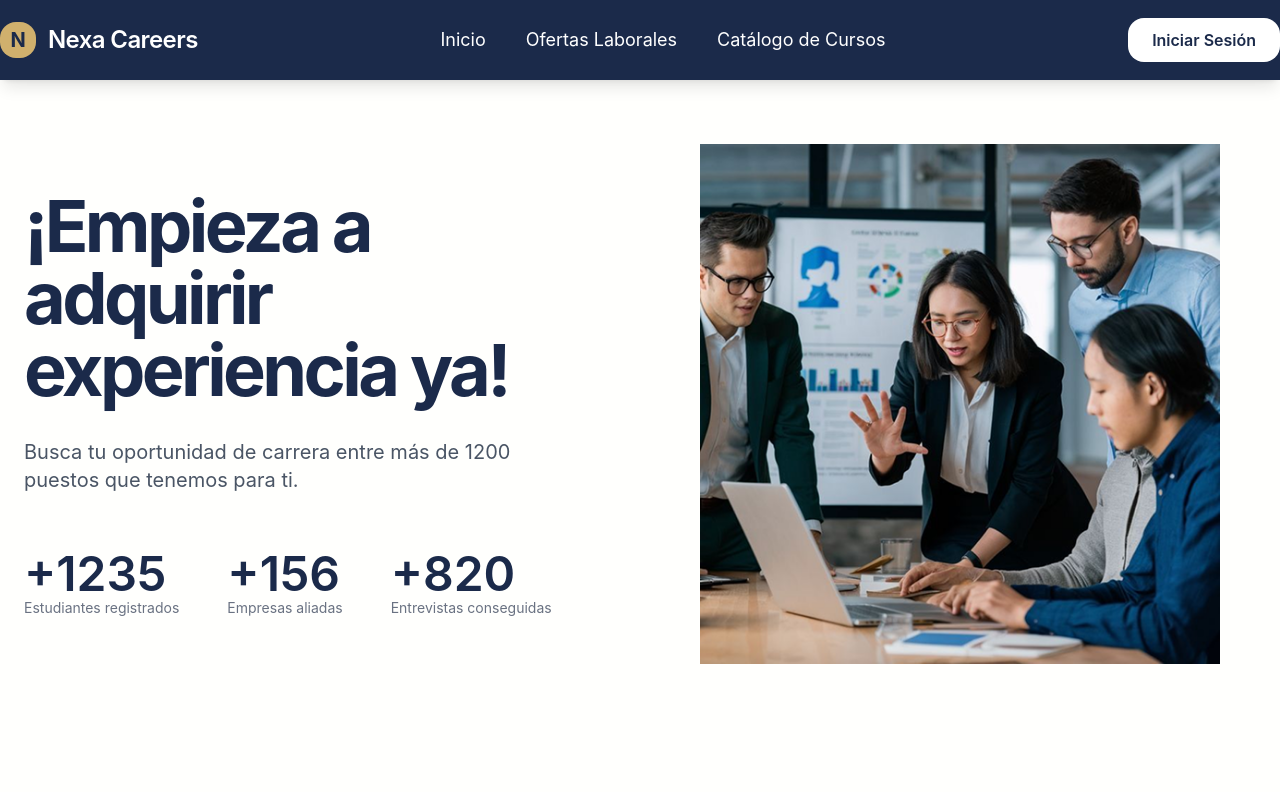
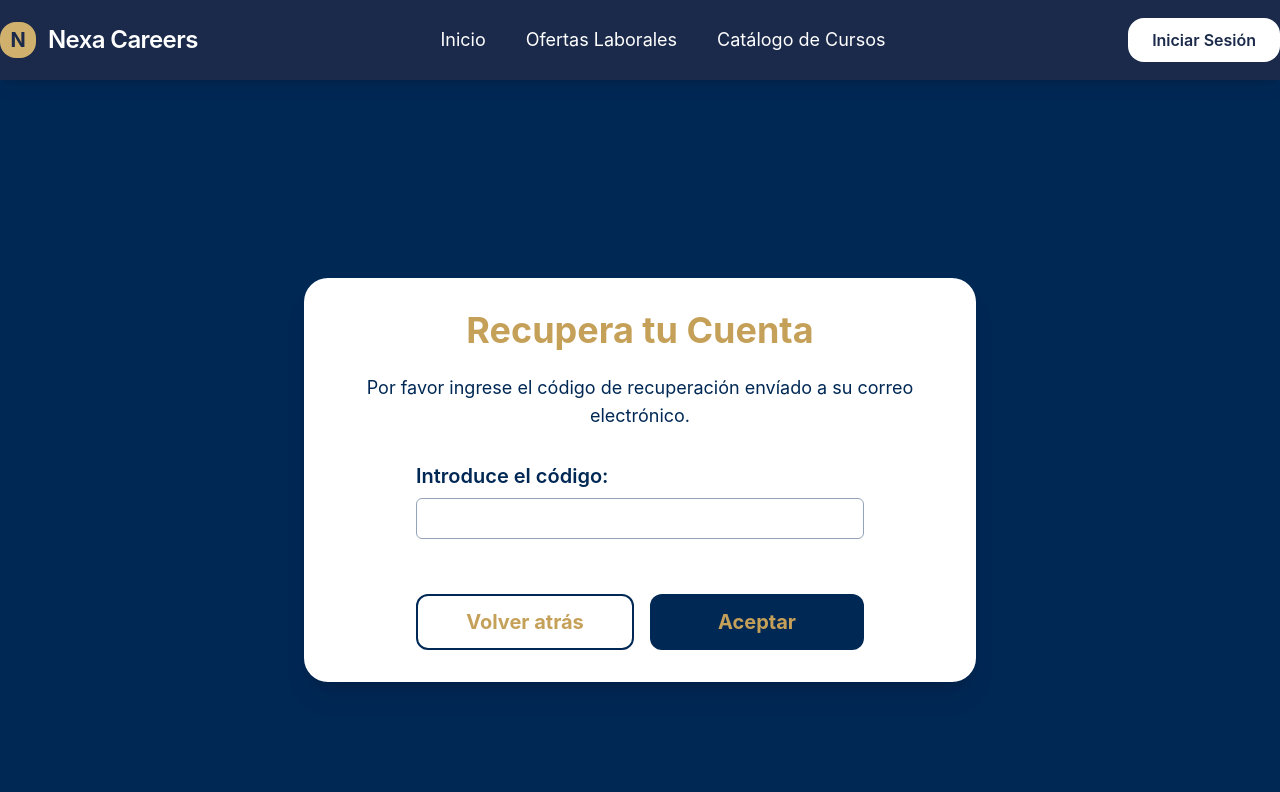
Before and after one commit to KamiGit21/Nexa_Career, a Vue app in the folder nexa_careers/: page /verificar-codigo in a window 1280 px wide. Before the commit this address led to /home. Shown: the top 792 px of the page. Built offline with nearby package versions, Linux system fonts and the light colour scheme.

Commit message:
Frontend: páginas de recuperar contraseña, ingresar código y elegir nueva contraseña

```diff
--- a/nexa_careers/src/frontend/views/InicioSesion.vue
+++ b/nexa_careers/src/frontend/views/InicioSesion.vue
@@ -62,6 +62,13 @@
             Iniciar Sesión
           </button>
         </form>
+
+        <div class="text-center mt-8 text-sm text-gray-500 space-y-2">
+          <p>
+            ¿Olvidaste tu contraseña?
+            <router-link to="/recuperar-password" class="text-[#b5943a] font-medium hover:underline">Recupérala aquí</router-link>
+          </p>
+        </div>
 
         <div class="text-center mt-8 text-sm text-gray-500 space-y-2">
           <p>
--- /dev/null
+++ b/nexa_careers/src/frontend/views/NuevaPassword.vue
@@ -0,0 +1,62 @@
+<template>
+  <div class="min-h-screen bg-[#002855] flex items-center justify-center p-4">
+    <div class="bg-white rounded-3xl p-8 w-full max-w-2xl shadow-xl">
+      <h1 class="text-[#c5a059] text-4xl font-bold text-center mb-6">Recupera tu Cuenta</h1>
+
+      <p class="text-[#002855] text-center mb-8 text-lg">
+        Por favor ingresa una nueva contraseña para tu cuenta.
+      </p>
+
+      <div class="space-y-4">
+        <PasswordField
+          v-model="password"
+          label="Contraseña nueva:"
+          placeholder="Escribe tu nueva contraseña"
+        />
+
+        <PasswordStrength :password="password" />
+
+        <PasswordField
+          v-model="confirmarPassword"
+          label="Confirmar contraseña:"
+          placeholder="Repite tu contraseña"
+          :error="errorCoincidencia"
+        />
+
+        <div class="pt-6">
+          <button
+            @click="confirmarCambio"
+            class="w-full py-4 bg-[#002855] text-[#c5a059] rounded-xl font-bold text-2xl hover:bg-[#001f42] transition-colors"
+          >
+            Confirmar
+          </button>
+        </div>
+      </div>
+    </div>
+  </div>
+</template>
+
+<script setup>
+import { ref, computed } from 'vue';
+import { useRouter } from 'vue-router';
+import PasswordField from '@/components/perfilEstudiante/PasswordField.vue';
+import PasswordStrength from '@/components/perfilEstudiante/PasswordStrength.vue';
+
+const router = useRouter();
+const password = ref('');
+const confirmarPassword = ref('');
+
+const errorCoincidencia = computed(() => {
+  if (confirmarPassword.value && password.value !== confirmarPassword.value) {
+    return 'Las contraseñas no coinciden';
+  }
+  return '';
+});
+
+const confirmarCambio = () => {
+  if (password.value && !errorCoincidencia.value) {
+    alert('¡Contraseña cambiada con éxito!');
+    router.push('/login');
+  }
+};
+</script>
--- /dev/null
+++ b/nexa_careers/src/frontend/views/SolicitarRecuperacion.vue
@@ -0,0 +1,53 @@
+<template>
+  <div class="min-h-screen bg-[#1B2A4A] flex items-center justify-center p-4">
+    <div class="bg-white rounded-3xl p-8 w-full max-w-2xl shadow-xl">
+      <h1 class="text-[#D1B16D] text-4xl font-bold text-center mb-6">Recupera tu Cuenta</h1>
+
+      <p class="text-[#002855] text-center mb-8 text-lg px-8">
+        Por favor ingrese el correo electrónico asociado a su cuenta. Se le enviará un correo electrónico con un código de recuperación.
+      </p>
+
+      <div class="space-y-6">
+        <div>
+          <label class="block text-[#002855] font-semibold mb-2 text-xl">
+            Introduce tu dirección de correo electrónico:
+          </label>
+          <input
+            v-model="email"
+            type="email"
+            placeholder="ejemplo@ucb.edu.bo"
+            class="w-full p-3 border-2 border-gray-300 rounded-xl focus:border-[#002855] outline-none transition-all"
+          />
+        </div>
+
+        <div class="flex gap-4 pt-4">
+          <button
+            @click="$router.push('/login')"
+            class="flex-1 py-3 border-2 border-[#002855] text-[#c5a059] rounded-xl font-bold text-xl hover:bg-gray-50 transition-colors"
+          >
+            Volver atrás
+          </button>
+          <button
+            @click="enviarCorreo"
+            class="flex-1 py-3 bg-[#002855] text-[#c5a059] rounded-xl font-bold text-xl hover:bg-[#001f42] transition-colors"
+          >
+            Aceptar
+          </button>
+        </div>
+      </div>
+    </div>
+  </div>
+</template>
+
+<script setup>
+import { ref } from 'vue';
+import { useRouter } from 'vue-router';
+
+const router = useRouter();
+const email = ref('');
+
+const enviarCorreo = () => {
+  //cositas de integracion wiii
+  router.push('/verificar-codigo');
+};
+</script>
--- /dev/null
+++ b/nexa_careers/src/frontend/views/VerificarCodigo.vue
@@ -0,0 +1,52 @@
+<template>
+  <div class="min-h-screen bg-[#002855] flex items-center justify-center p-4">
+    <div class="bg-white rounded-3xl p-8 w-full max-w-2xl shadow-xl text-center">
+      <h1 class="text-[#c5a059] text-4xl font-bold mb-6">Recupera tu Cuenta</h1>
+
+      <p class="text-[#002855] mb-8 text-lg">
+        Por favor ingrese el código de recuperación envíado a su correo electrónico.
+      </p>
+
+      <div class="max-w-md mx-auto space-y-6 text-left">
+        <div>
+          <label class="block text-[#002855] font-semibold mb-2 text-xl">
+            Introduce el código:
+          </label>
+          <input
+            v-model="codigo"
+            type="text"
+            class="w-full p-3 border-2 border-gray-300 rounded-xl focus:border-[#002855] outline-none text-center tracking-widest text-2xl"
+            maxlength="6"
+          />
+        </div>
+
+        <div class="flex gap-4 pt-4">
+          <button
+            @click="$router.push('/recuperar-password')"
+            class="flex-1 py-3 border-2 border-[#002855] text-[#c5a059] rounded-xl font-bold text-xl"
+          >
+            Volver atrás
+          </button>
+          <button
+            @click="verificar"
+            class="flex-1 py-3 bg-[#002855] text-[#c5a059] rounded-xl font-bold text-xl"
+          >
+            Aceptar
+          </button>
+        </div>
+      </div>
+    </div>
+  </div>
+</template>
+
+<script setup>
+import { ref } from 'vue';
+import { useRouter } from 'vue-router';
+
+const router = useRouter();
+const codigo = ref('');
+
+const verificar = () => {
+  router.push('/nueva-password');
+};
+</script>
```
Also changed, not shown: nexa_careers/src/frontend/router/index.js (+10 -0 lines).
